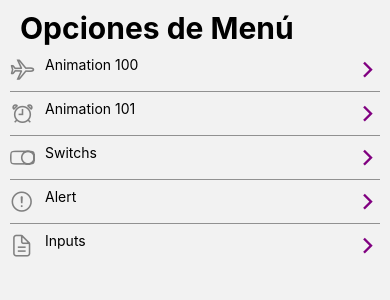
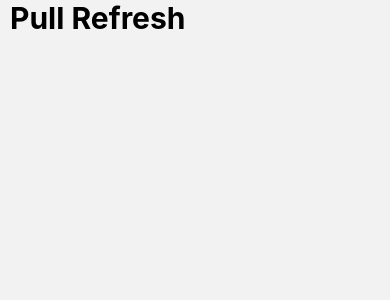
Before and after one commit to orlinAFP/RNComponents, a React Native app: screen /PullToRefreshScreen in a window 390 px wide. Shown: the top 300 px of the page. Built offline with nearby package versions, Linux system fonts and the light colour scheme.

Commit message:
pull to refresh

```diff
--- /dev/null
+++ b/src/hooks/useForm.tsx
@@ -0,0 +1,19 @@
+import {useState} from 'react';
+
+//es UN GENERNERICO, PARA QUE TOME EL VALOR QUE SE LE ENVIA <T extends Object>
+export const useForm = <T extends Object>(initState: T) => {
+  const [state, setState] = useState(initState);
+
+  const onChange = <K extends Object>( value:K, field: keyof T) => {
+    setState({
+      ...state,
+      [field]: value,
+    });
+  };
+
+  return {
+    ...state,
+    form: state,
+    onChange,
+  };
+};
--- a/src/navigation/StackNavigator.tsx
+++ b/src/navigation/StackNavigator.tsx
@@ -5,6 +5,7 @@ import { Animation101Screen } from '../screen/Animation101Screen';
 import { SwitchScreen } from '../screen/SwitchScreen';
 import { AlertScreen } from '../screen/AlertScreen';
 import { InputScreen } from '../screen/InputScreen';
+import { PullToRefreshScreen } from '../screen/PullToRefreshScreen';
 
 export type StackParams = {
   HomeScreen: undefined;
@@ -12,7 +13,8 @@ export type StackParams = {
   Animation101Screen: undefined;
   SwitchScreen: undefined;
   AlertScreen: undefined;
-  InputScreen: undefined
+  InputScreen: undefined;
+  PullToRefreshScreen: undefined;
 };
 const Stack = createStackNavigator<StackParams>();
 
@@ -28,6 +30,7 @@ export const StackNavigation = () => {
       <Stack.Screen name="SwitchScreen" component={SwitchScreen} />
       <Stack.Screen name="AlertScreen" component={AlertScreen} />
       <Stack.Screen name="InputScreen" component={InputScreen} />
+      <Stack.Screen name="PullToRefreshScreen" component={PullToRefreshScreen} />
     </Stack.Navigator>
   );
 };
--- a/src/screen/HomeScreen.tsx
+++ b/src/screen/HomeScreen.tsx
@@ -30,6 +30,11 @@ const menuItems = [
     icon: 'document-text-outline',
     components: 'InputScreen',
   },
+  {
+    name: 'Refresh',
+    icon: 'refresh-outline',
+    components: 'PullToRefreshScreen',
+  },
 ];
 
 export const HomeScreen = () => {
--- a/src/screen/InputScreen.tsx
+++ b/src/screen/InputScreen.tsx
@@ -11,26 +11,25 @@ import {
 } from 'react-native';
 import {Title} from '../components/Title';
 import {styles} from '../theme/appTheme';
+import { CustomSwitch } from '../components/CustomSwitch';
+import { useForm } from '../hooks/useForm';
 
 export const InputScreen = () => {
-  const [form, setForm] = useState({
+  const {onChange, form} = useForm({
     name: '',
     email: '',
     phone: '',
+    isSubscribed: false,
   });
 
-  const onChange = (value: string, field: string) => {
-    setForm({
-      ...form,
-      [field]: value,
-    });
-  };
 
   return (
     <KeyboardAvoidingView
       behavior={Platform.OS === 'ios' ? 'padding' : undefined}>
       <ScrollView>
-        <View style={styles.marginGlobal} >
+        {/* //Permite que al dar click, se cierre el teclado */}
+        <TouchableWithoutFeedback onPress={Keyboard.dismiss}>
+          <View style={styles.marginGlobal}>
             <Title title="Inputs" />
 
             <TextInput
@@ -45,6 +44,7 @@ export const InputScreen = () => {
               autoCorrect={false}
               keyboardType="email-address"
             />
+            <CustomSwitch isOn={form.isSubscribed} onChange={(value) => onChange(value, 'isSubscribed') } />
 
             <Title title={JSON.stringify(form, null, 4)} />
             <Title title={JSON.stringify(form, null, 4)} />
@@ -52,9 +52,10 @@ export const InputScreen = () => {
               style={stylesInput.input}
               onChangeText={value => onChange(value, 'phone')}
               autoCorrect={false}
-            keyboardType='phone-pad'
+              keyboardType="phone-pad"
             />
           </View>
+        </TouchableWithoutFeedback>
       </ScrollView>
     </KeyboardAvoidingView>
   );
--- /dev/null
+++ b/src/screen/PullToRefreshScreen.tsx
@@ -0,0 +1,25 @@
+import React, {useState} from 'react';
+import {View, ScrollView, RefreshControl} from 'react-native';
+import {Title} from '../components/Title';
+
+export const PullToRefreshScreen = () => {
+  const [refreshing, setRefreshing] = useState(false);
+
+  const onRefresh = React.useCallback(() => {
+    setRefreshing(true);
+    setTimeout(() => {
+      setRefreshing(false);
+    }, 2000);
+  }, []);
+
+  return (
+    <ScrollView
+      refreshControl={
+        <RefreshControl refreshing={refreshing} onRefresh={onRefresh} />
+      }>
+      <View>
+        <Title title="Pull Refresh" />
+      </View>
+    </ScrollView>
+  );
+};
```
Lines whose indentation alone changed are shown as unchanged.
